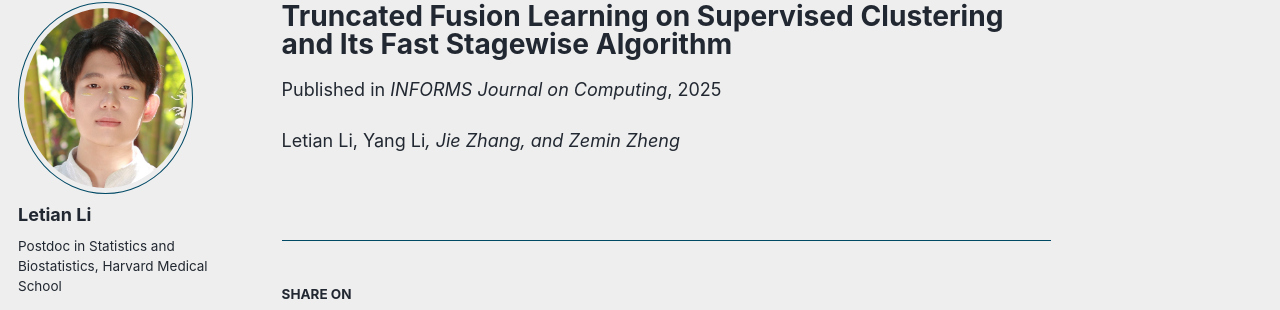
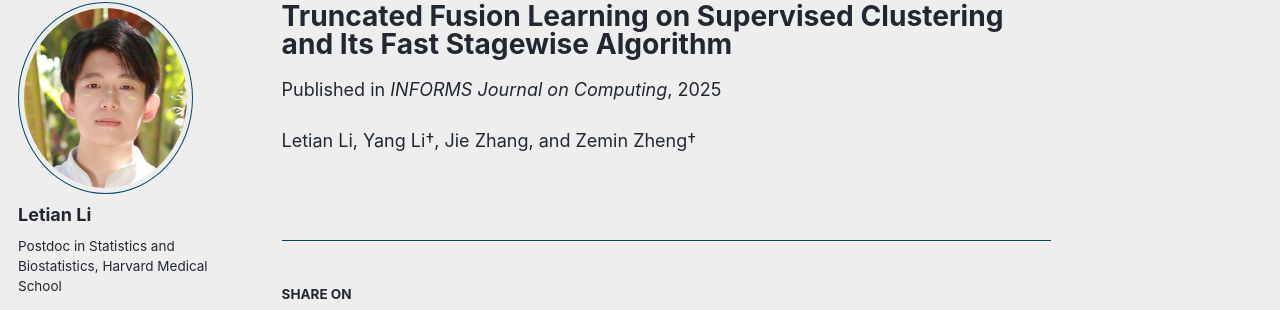
Before and after one commit to letianli059/letianli059.github.io, a Jekyll site: the page built from _publications/TRUE.md, in a window 1280 px wide. Shown: the part 97-407 px from the top of the page. Built offline with Jekyll 4.4.1, drawn with Linux system fonts in a browser that asks for light colours; some web fonts are replaced; a script bundle is joined from its source files by our own code; library files that are not in the unit come from our copies.

```diff
--- a/_publications/TRUE.md
+++ b/_publications/TRUE.md
@@ -12,4 +12,4 @@ bibtexurl:
 citation:
 ---
 
-Letian Li, Yang Li*, Jie Zhang, and Zemin Zheng*
+Letian Li, Yang Li†, Jie Zhang, and Zemin Zheng†
```
